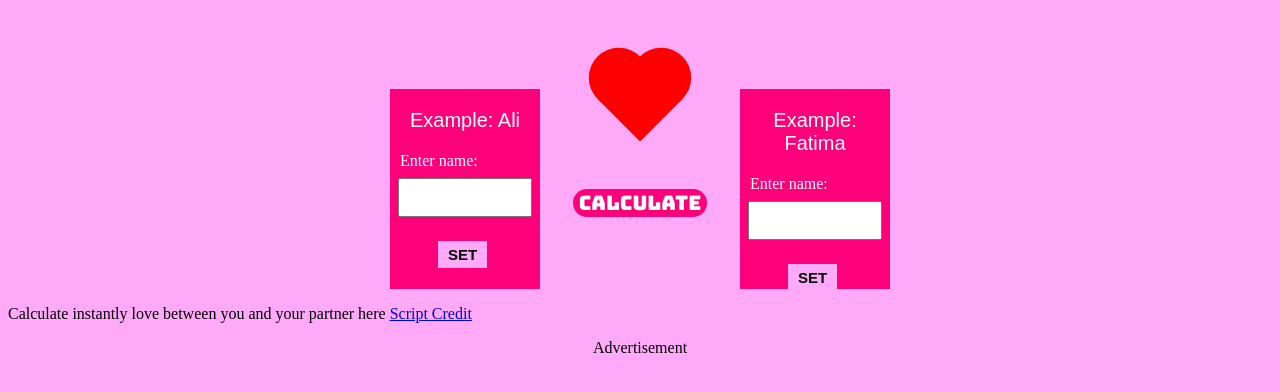
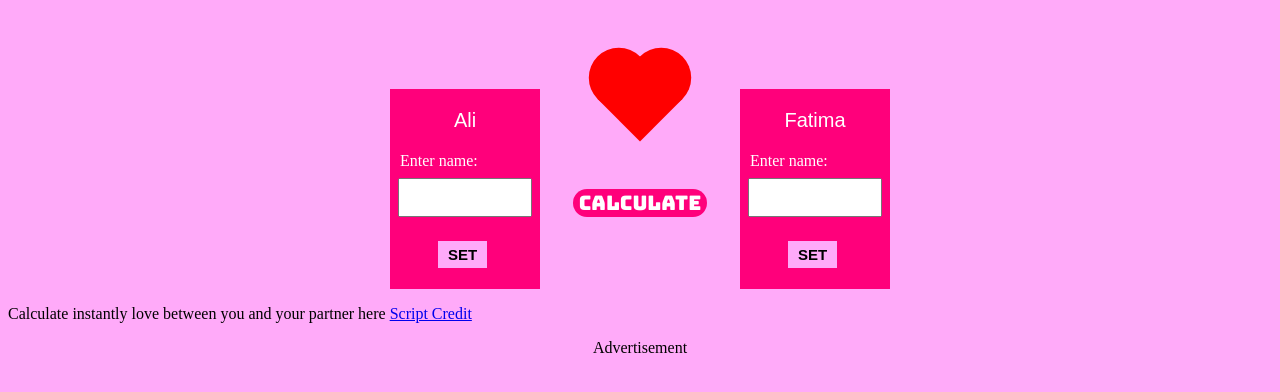
Before and after one commit to wizular/lovecalculator, a plain HTML site: page index.html in a window 1280 px wide. Shown: the part 74-466 px from the top of the page. Drawn offline with Linux system fonts and the light colour scheme.

Commit message:
Update index.html

```diff
--- a/index.html
+++ b/index.html
@@ -8,7 +8,7 @@
    <div class="heart center"></div>
    <div class="persons">
       <div class="person" id="card1">
-        <p class="name" id="person1">Example: Ali</p>
+        <p class="name" id="person1">Ali</p>
         <form>
           <label for="fname" class="nameLabel">Enter name:</label>
           <input type="text" id="nameInput1"/>
@@ -16,7 +16,7 @@
         <button onClick="update1()" class="setButton" id="b1">SET</button>
       </div>
       <div class="person" id="card2">
-        <p class="name" id="person2">Example: Fatima</p>
+        <p class="name" id="person2">Fatima</p>
         <form>
           <label for="fname" class="nameLabel">Enter name:</label>
           <input type="text" id="nameInput2">
```
